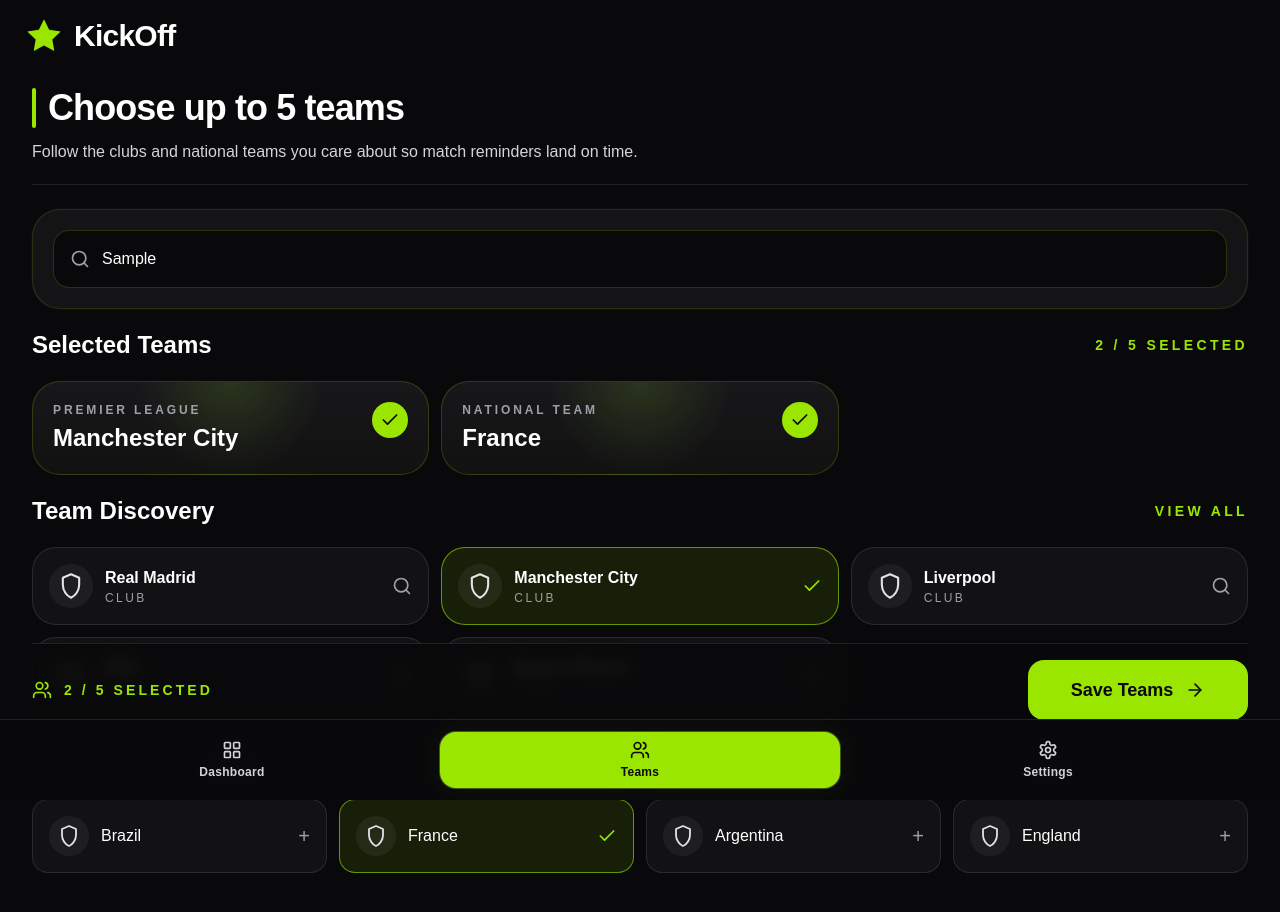
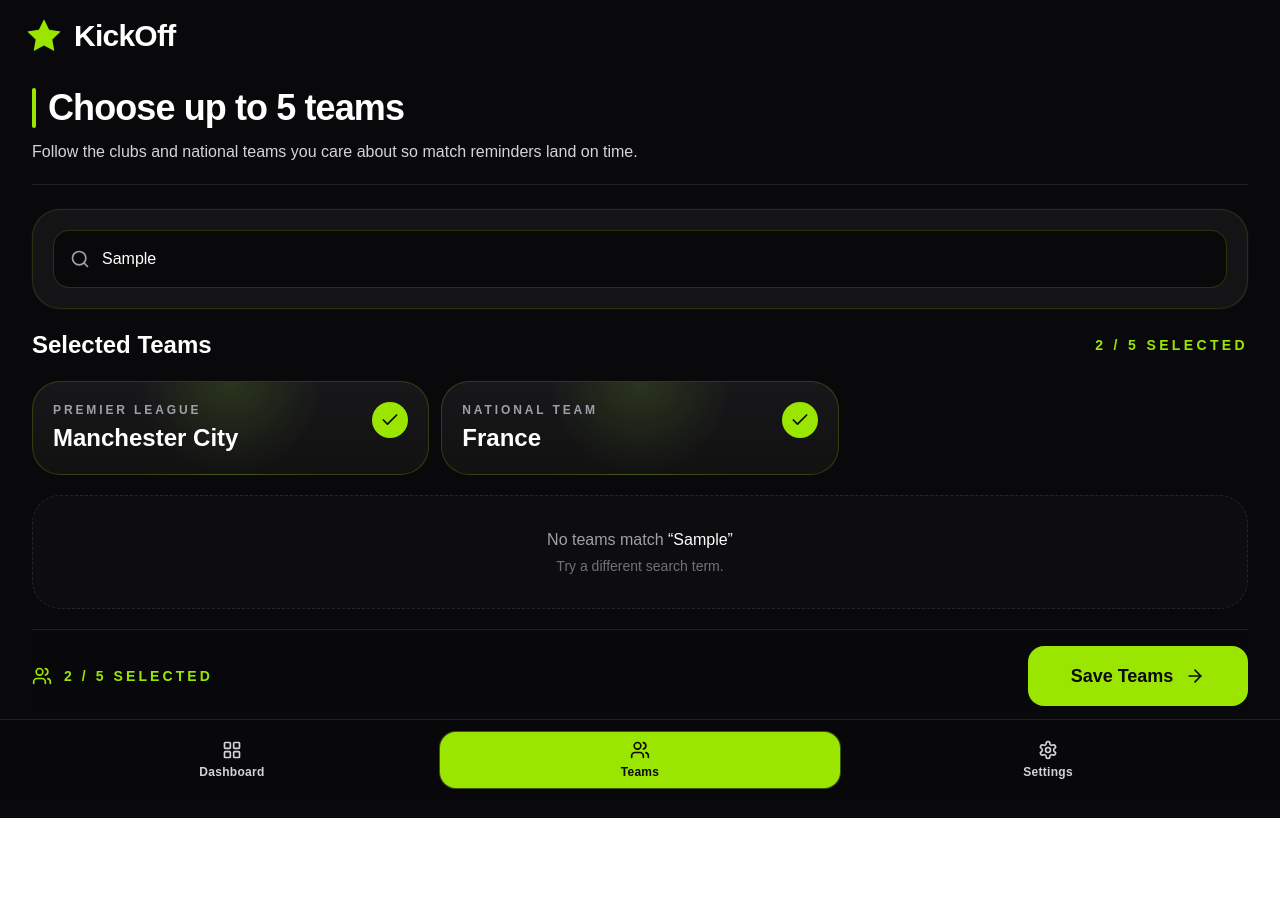
Before and after one commit to samuel-samson06/kick_off, a Next.js app: page /dashboard/teams in a window 1280 px wide. Both pictures are taken after typing "Sample" into the empty fields and a click on the button "Save Teams". Shown: the top 912 px of the page. After the commit the page ends 818 px from the top, so only its background shows below. Built offline with nearby package versions, Linux system fonts and the light colour scheme.

Commit message:
Add TeamsPage functionality; implement search feature and no results state

```diff
--- a/app/(dashboard)/dashboard/teams/page.tsx
+++ b/app/(dashboard)/dashboard/teams/page.tsx
@@ -1,9 +1,25 @@
+"use client";
+
+import { useState } from "react";
 import { LuCheck, LuSearch, LuArrowRight, LuUsers } from "react-icons/lu";
 import Header from "@/components/layout/Header";
-import BottomNav from "@/components/layout/BottomNav";
 import { nationalTeams, popularClubs, selectedTeams } from "@/lib/teams";
 
 export default function TeamsPage() {
+  const [searchQuery, setSearchQuery] = useState("");
+
+  const query = searchQuery.toLowerCase().trim();
+
+  const filteredClubs = popularClubs.filter(
+    (team) => !query || team.name.toLowerCase().includes(query),
+  );
+
+  const filteredNations = nationalTeams.filter(
+    (team) => !query || team.name.toLowerCase().includes(query),
+  );
+
+  const noResults = query && filteredClubs.length === 0 && filteredNations.length === 0;
+
   return (
     <div className="min-h-screen bg-zinc-950 text-white">
       <Header />
@@ -27,13 +43,15 @@ export default function TeamsPage() {
               <LuSearch className="h-5 w-5 shrink-0 text-zinc-400" />
               <input
                 type="search"
+                value={searchQuery}
+                onChange={(e) => setSearchQuery(e.target.value)}
                 placeholder="Search for teams, leagues, or countries..."
                 className="w-full bg-transparent text-sm text-white outline-none placeholder:text-zinc-500 sm:text-base"
               />
             </label>
           </div>
 
-          <SectionHeading title="Selected Teams" action="2 / 5 selected" />
+          <SectionHeading title="Selected Teams" action={`${selectedTeams.length} / 5 selected`} />
           <div className="grid gap-3 sm:grid-cols-2 xl:grid-cols-3">
             {selectedTeams.length ? (
               selectedTeams.map((team) => <SelectedTeamCard key={team.name} {...team} />)
@@ -42,13 +60,29 @@ export default function TeamsPage() {
             )}
           </div>
 
+          {noResults ? (
+            <div className="rounded-[28px] border border-dashed border-white/10 bg-white/[0.02] p-8 text-center">
+              <p className="text-base text-zinc-400">
+                No teams match <span className="text-white">&ldquo;{searchQuery}&rdquo;</span>
+              </p>
+              <p className="mt-1 text-sm text-zinc-500">
+                Try a different search term.
+              </p>
+            </div>
+          ) : (
+            <>
+              {filteredClubs.length > 0 && (
+                <>
                   <SectionHeading title="Team Discovery" action="View All" />
                   <div className="grid gap-3 md:grid-cols-2 xl:grid-cols-3">
-            {popularClubs.map((team) => (
+                    {filteredClubs.map((team) => (
                       <DiscoveryCard key={team.name} name={team.name} selected={team.selected} />
                     ))}
                   </div>
+                </>
+              )}
 
+              {filteredNations.length > 0 && (
                 <div className="pt-2">
                   <div className="mb-4 flex items-center justify-between">
                     <h2 className="text-xl font-bold text-white">National Teams</h2>
@@ -59,11 +93,14 @@ export default function TeamsPage() {
                   </div>
 
                   <div className="grid gap-3 md:grid-cols-2 xl:grid-cols-4">
-              {nationalTeams.map((team) => (
+                    {filteredNations.map((team) => (
                       <NationalTeamCard key={team.name} name={team.name} selected={team.selected} />
                     ))}
                   </div>
                 </div>
+              )}
+            </>
+          )}
 
           <div className="sticky bottom-20 z-10 mt-4 border-t border-white/10 bg-zinc-950/90 pt-4 backdrop-blur-sm">
             <div className="flex flex-col gap-4 sm:flex-row sm:items-center sm:justify-between">
@@ -82,8 +119,6 @@ export default function TeamsPage() {
           </div>
         </section>
       </main>
-
-      <BottomNav />
     </div>
   );
 }
@@ -99,13 +134,7 @@ function SectionHeading({ title, action }: { title: string; action: string }) {
   );
 }
 
-function SelectedTeamCard({
-  name,
-  league,
-}: {
-  name: string;
-  league: string;
-}) {
+function SelectedTeamCard({ name, league }: { name: string; league: string }) {
   return (
     <article className="rounded-[28px] border border-lime-400/20 bg-[radial-gradient(circle_at_top,rgba(163,230,53,0.14),transparent_42%),linear-gradient(180deg,rgba(24,24,27,0.98),rgba(18,18,18,0.98))] p-5">
       <div className="flex items-start justify-between gap-4">
```
Also changed, not shown: 1 other file (tests, documents, lock files or other folders). Lines whose indentation alone changed are shown as unchanged.
